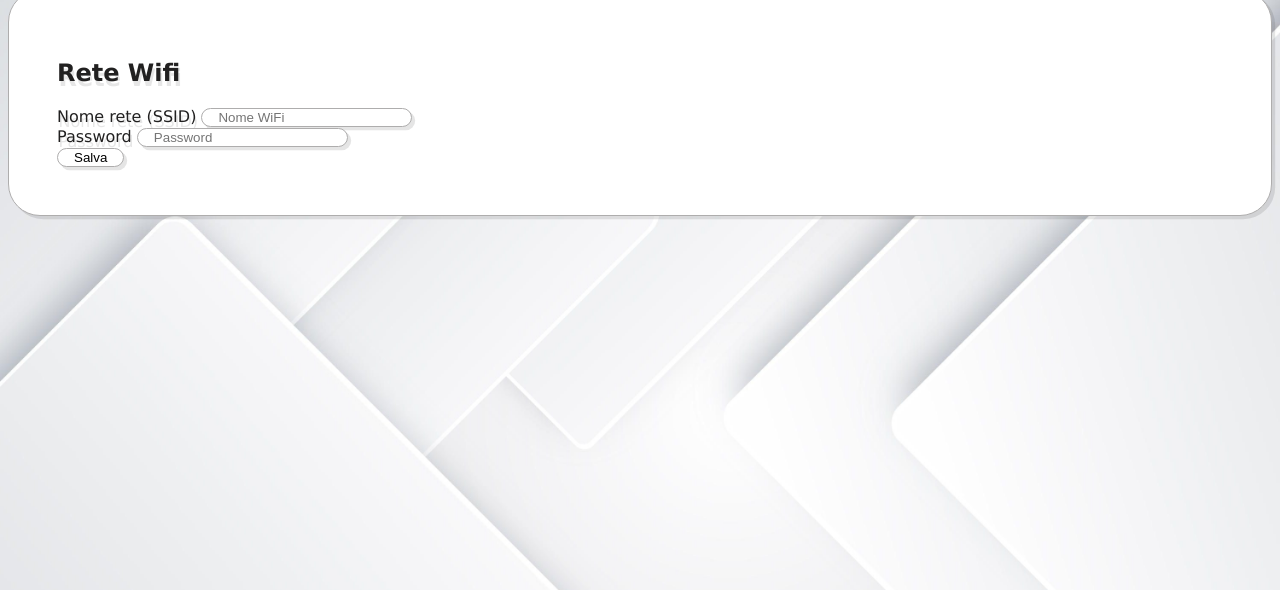
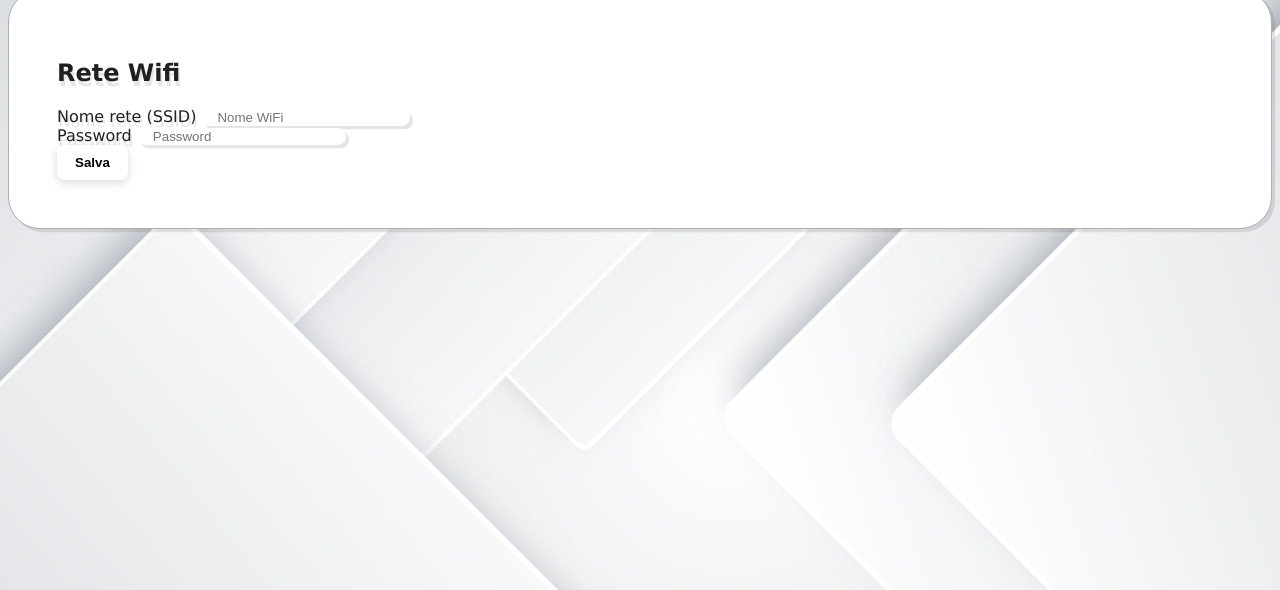
Before and after one commit to Mickylus/Arduino, a plain HTML site: page Umiditech/web/settings.html in a window 1280 px wide. Shown: the part 210-800 px from the top of the page. Drawn offline with Linux system fonts and the light colour scheme.

Commit message:
Enhance button styling and update input border properties for improved UI

```diff
--- a/Umiditech/web/settings.html
+++ b/Umiditech/web/settings.html
@@ -22,7 +22,7 @@
 			<label for="password">Password</label>
 			<input type="password" id="password" name="password" placeholder="Password">
 			<br>
-			<button type="submit">Salva</button>
+			<button type="submit" class="btn">Salva</button>
 			<span id="saveStatus" aria-live="polite"></span>
 		</form>
 		<script src="carica_dati.js"></script>
--- a/Umiditech/web/style.css
+++ b/Umiditech/web/style.css
@@ -55,14 +55,29 @@ var{
 	z-index: 99999;
 }
 
-button,input{
+input{
 	background: #ffffff;
 	border-radius: 2rem;
 	padding-left: 1rem;
 	padding-right: 1rem;
-	border: 0.1rem solid #aeadad;
+	border: 0rem solid #aeadad;
 	box-shadow:0.2rem 0.2rem #2120201d;
 }
+.btn{
+    background: #ffffff;
+    padding: 10px 18px;
+    border-radius: 8px;
+    color: rgb(0, 0, 0);
+    font-weight: 600;
+    border: none;
+    cursor: pointer;
+    box-shadow: 0 3px 10px rgba(0,0,0,0.15);
+}
+.btn:hover {
+    background: #3a7acc;
+	color: #ffffff;
+}
+
 #settingsBox{
 	background: #ffffff;
 	border-radius: 2rem;
```
